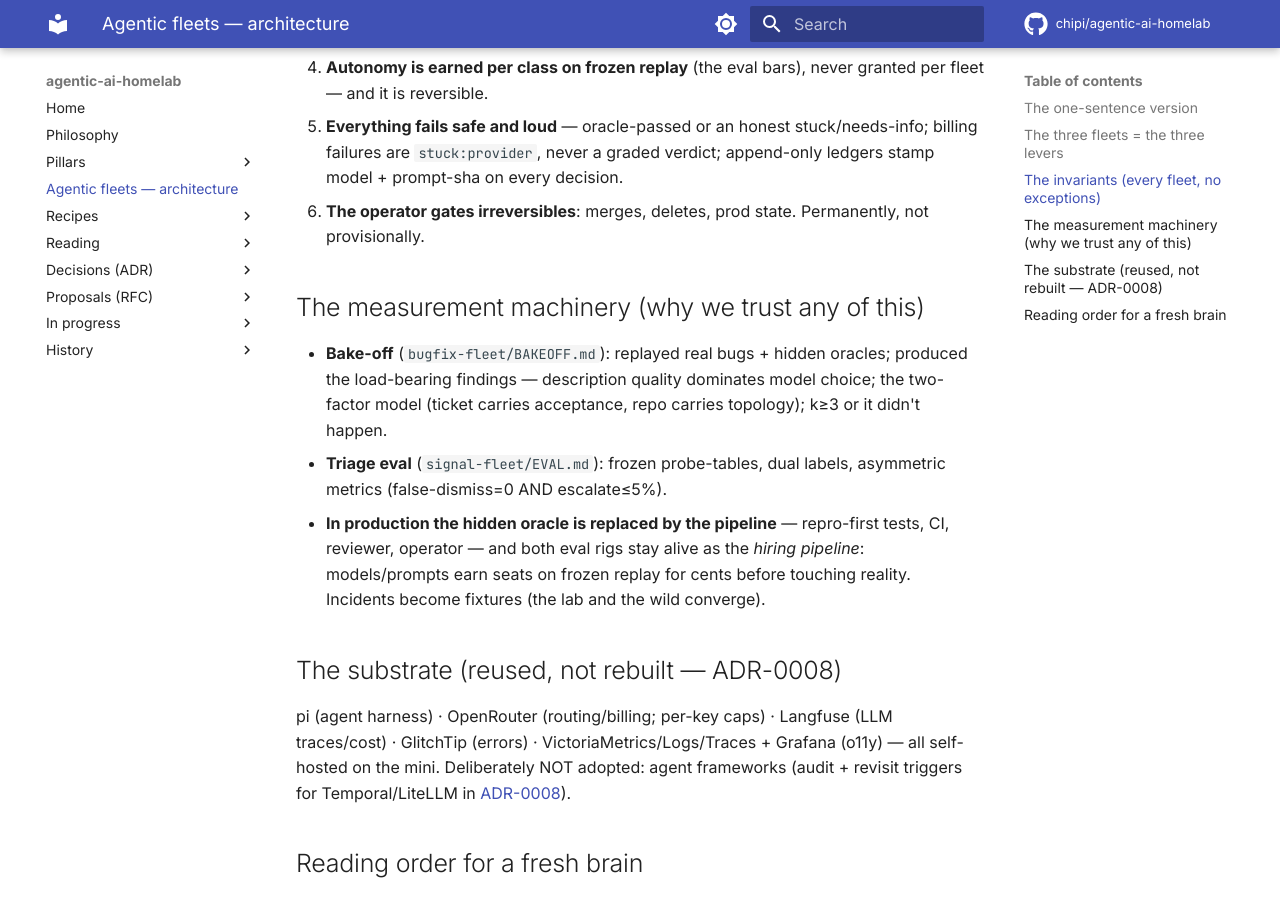
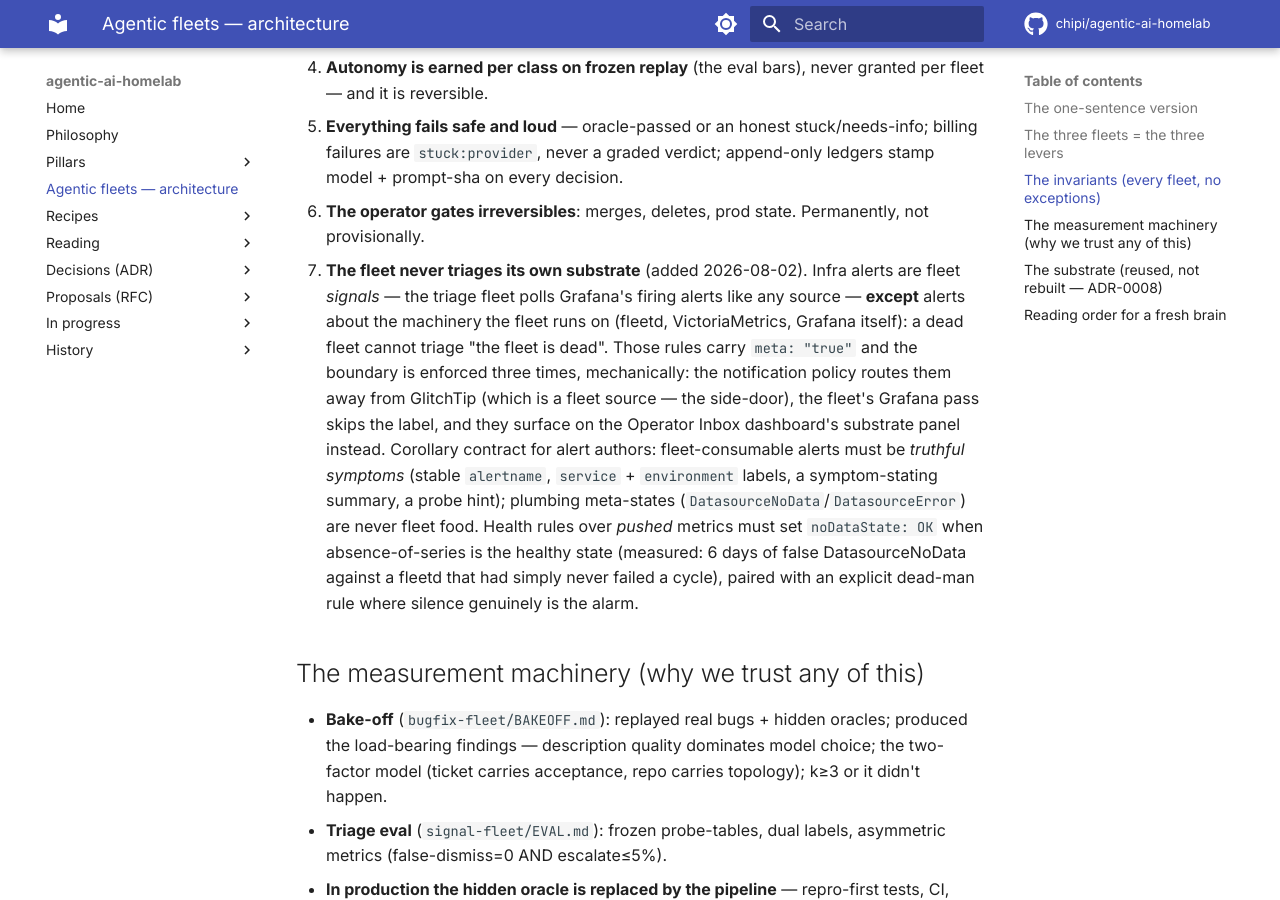
Before and after one commit to chipi/agentic-ai-homelab, an MkDocs documentation site: the page built from docs/fleet-architecture.md, in a window 1280 px wide and 900 px high, scrolled down 1322 px. Built offline with MkDocs 1.6.1 and Material for MkDocs 9.7.7, drawn with Linux system fonts in a browser that asks for light colours; comment, search, counter and statistics services are not loaded.

Commit message:
observability+fleet: substrate-alert boundary (meta=true) + fleetd alert pair fixed
Premise correction: fleetd HAS pushed fleetd_cycle{fleet,outcome} to VM
since birth — the 6-day DatasourceNoData was a sparse-series authoring
bug (error series never existed on a never-failed fleetd). Fix:
noDataState OK + threshold >=2/30m, plus fleetd-silent dead-man
(NoData=Alerting deliberate, 35m). New invariant #7: the fleet never
triages its own substrate — meta=true enforced 3x (policies route away
from GlitchTip closing the source side-door; sources.py grafana pass
skips; sf-inbox substrate panel = the operator surface). Docs +
handover note for the observability agent included. Verified live:
both rules inactive post-reload, provisioning reload OK.

Co-Authored-By: Claude Fable 5 <noreply@anthropic.com>
Claude-Session: https://claude.ai/code/session_01WThYGP2nTpVk4c44jcbBoZ

```diff
--- a/docs/fleet-architecture.md
+++ b/docs/fleet-architecture.md
@@ -43,6 +43,24 @@ independently.
    verdict; append-only ledgers stamp model + prompt-sha on every decision.
 6. **The operator gates irreversibles**: merges, deletes, prod state.
    Permanently, not provisionally.
+7. **The fleet never triages its own substrate** (added 2026-08-02).
+   Infra alerts are fleet *signals* — the triage fleet polls Grafana's
+   firing alerts like any source — **except** alerts about the machinery
+   the fleet runs on (fleetd, VictoriaMetrics, Grafana itself): a dead
+   fleet cannot triage "the fleet is dead". Those rules carry
+   `meta: "true"` and the boundary is enforced three times, mechanically:
+   the notification policy routes them away from GlitchTip (which is a
+   fleet source — the side-door), the fleet's Grafana pass skips the
+   label, and they surface on the Operator Inbox dashboard's substrate
+   panel instead. Corollary contract for alert authors: fleet-consumable
+   alerts must be *truthful symptoms* (stable `alertname`, `service` +
+   `environment` labels, a symptom-stating summary, a probe hint);
+   plumbing meta-states (`DatasourceNoData`/`DatasourceError`) are never
+   fleet food. Health rules over *pushed* metrics must set
+   `noDataState: OK` when absence-of-series is the healthy state
+   (measured: 6 days of false DatasourceNoData against a fleetd that had
+   simply never failed a cycle), paired with an explicit dead-man rule
+   where silence genuinely is the alarm.
 
 ## The measurement machinery (why we trust any of this)
 
```
Also changed, not shown: docs/wip/handover-fleetd-alert-resolution-2026-08-02.md (added, +75 -0 lines), docs/wip/operator-playbook-fleets.md (+7 -0 lines), 4 other files.
